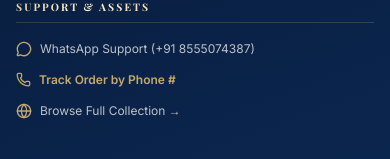
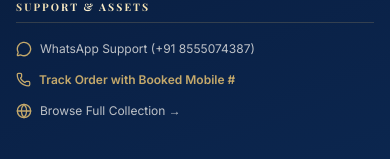
Before and after one commit to creonexviz/devaki, a React (Vite) app: page / in a window 390 px wide. Shown: the part 2962-3121 px from the top of the page. Built offline with nearby package versions, Linux system fonts and the light colour scheme; no server answers; the database is empty; a web font is replaced by a local one.

Commit message:
feat: update footer track order label to 'Track Order with Booked Mobile #'

```diff
--- a/src/components/Footer.jsx
+++ b/src/components/Footer.jsx
@@ -73,7 +73,7 @@
             <li>
               <Link to="/track-order" className="footer__link" style={{ color: 'var(--color-gold)', fontWeight: 600 }}>
                 <Phone size={15} />
-                <span>Track Order by Phone #</span>
+                <span>Track Order with Booked Mobile #</span>
               </Link>
             </li>
             <li>
```
